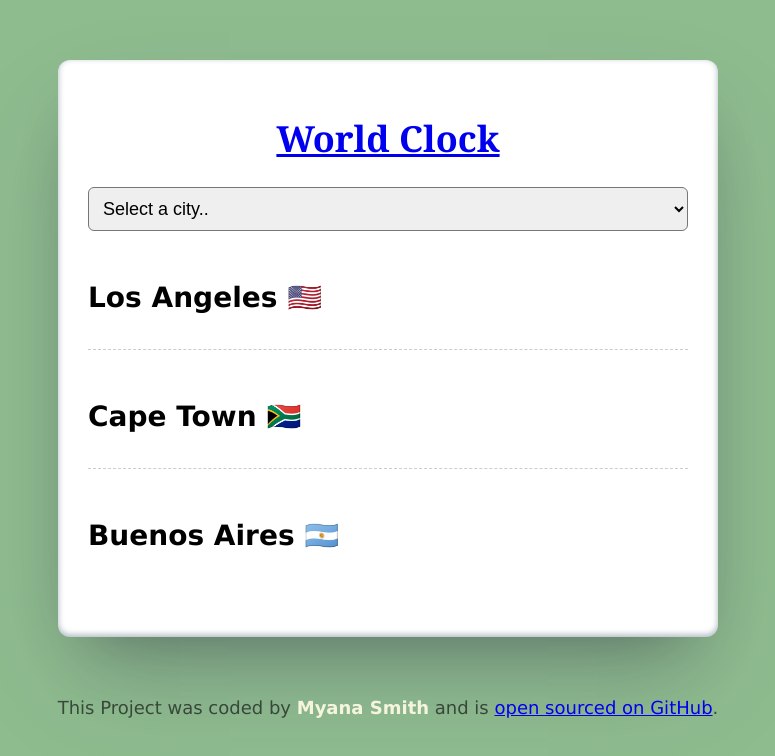
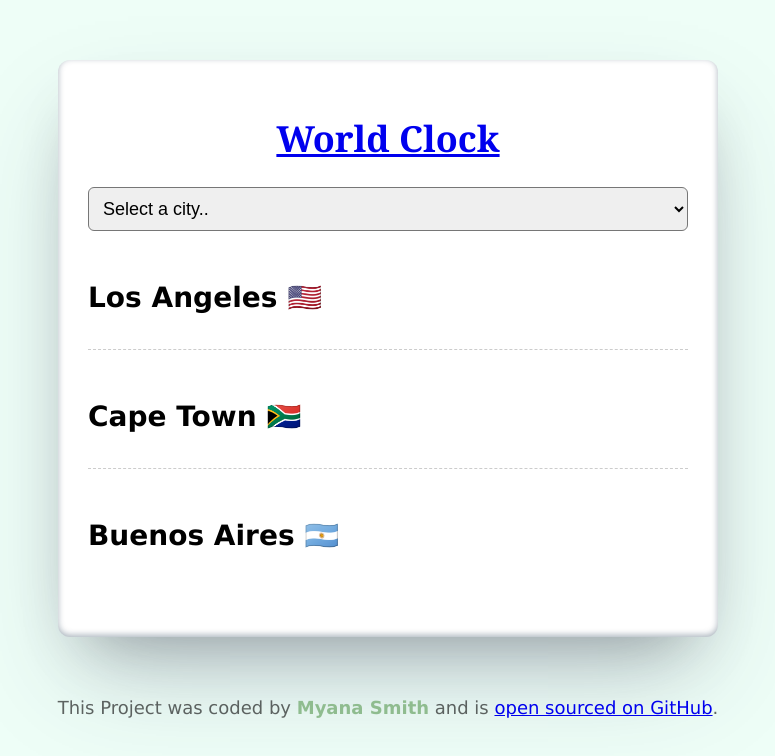
Before and after one commit to myanasmith/world-clock, a plain HTML site: page index.html in a window 1280 px wide. Shown: the whole page, without its empty margins (252-1027 px from the left). Drawn offline with nearby package versions, Linux system fonts and the light colour scheme; a script that the page names is missing.

Commit message:
changed colors and font in css

```diff
--- a/css/style.css
+++ b/css/style.css
@@ -1,5 +1,5 @@
 body {
-  background-color: DarkSeaGreen;
+  background-color: #eefef7;
   font-family: Verdana, Geneva, Tahoma, sans-serif;
 }
 
@@ -52,6 +52,8 @@ select {
 .time {
   font-size: 42px;
   font-weight: 500;
+  font-family: system-ui, -apple-system, BlinkMacSystemFont, "Segoe UI", Roboto,
+    Oxygen, Ubuntu, Cantarell, "Open Sans", "Helvetica Neue", sans-serif;
 }
 
 .time small {
@@ -67,5 +69,5 @@ footer {
 }
 
 footer strong {
-  color: beige;
+  color: darkseagreen;
 }
```
